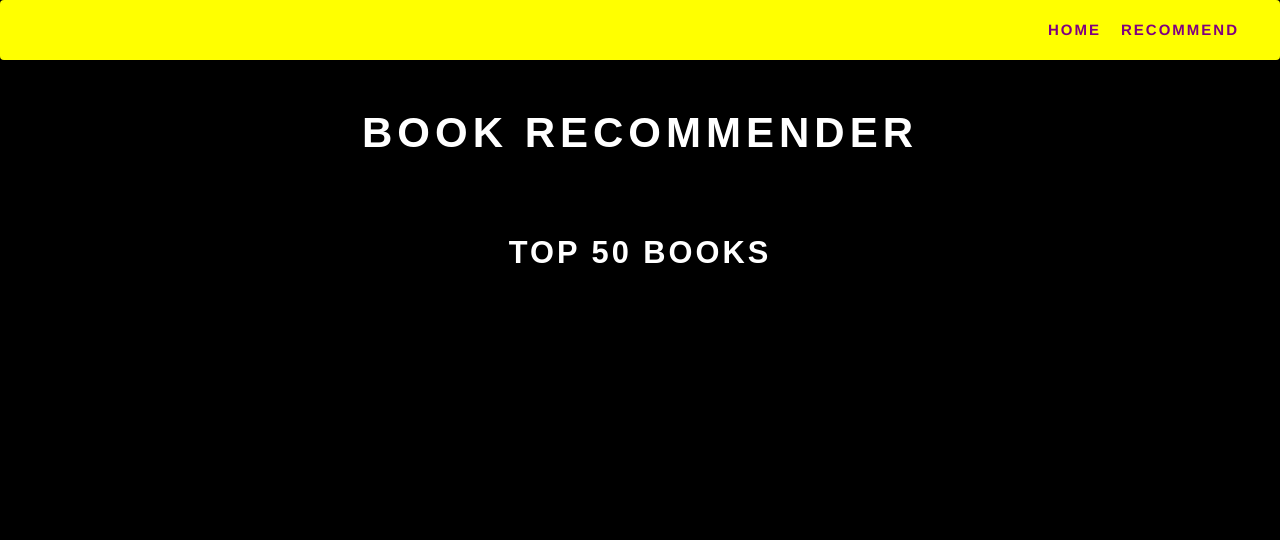
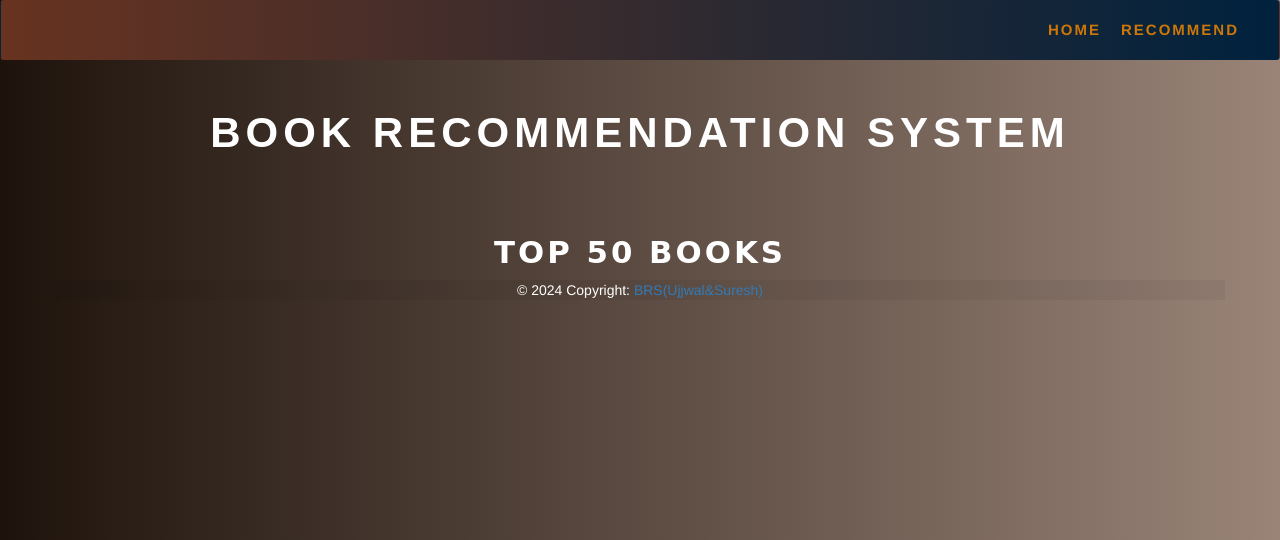
Before and after one commit to UjjwalSilwal/Book-Recommender-System-main, a Flask app: page / in a window 1280 px wide. Shown: the top 540 px of the page. Run offline with Flask 3, Linux system fonts and the light colour scheme; parts of the project's set-up code (start-up, migrations or seed data) failed here and were passed over; some libraries are stand-ins or nearby versions.

Commit message:
CSS modification ✔

```diff
--- a/templates/index.html
+++ b/templates/index.html
@@ -13,12 +13,12 @@
   }
 </style>
 
-<body style="background-color: #000000;">
+<body style=" background: linear-gradient(to right, #1e130c, #9a8478);">
   <head>
     <style>
       /* Add styling for navigation bar */
       .navbar {
-          background-color: yellow;
+        background: linear-gradient(to right, #683320, #00223e);
           height: 60px;
           display: flex;
           align-items: center;
@@ -28,7 +28,7 @@
 
       /* Add styling for navigation links */
       .navbar a {
-          color: purple;
+          color: rgb(205, 119, 7);
           text-decoration: none;
           margin: 0 10px;
           font-size: 15px;
@@ -39,7 +39,7 @@
 
       /* Add hover effect for navigation links */
       .navbar a:hover {
-          color: black;
+          color: gold;
           text-decoration: underline;
       }
     </style>
@@ -50,14 +50,13 @@
       <a href="/recommend">Recommend</a>
     </div>
   </body>
-
     </div>
-      <h1 style="text-align: center; font-family: 'Montserrat', sans-serif; font-size: 3em; font-weight: 800; text-transform: uppercase; letter-spacing: 5px; color: white;margin-top:50px;">Book Recommender</h1>
+      <h1 style="text-align: center; font-family: 'Montserrat', sans-serif; font-size: 3em; font-weight: 800; text-transform: uppercase; letter-spacing: 5px; color: white;margin-top:50px;">Book Recommendation System</h1>
 
     <div class="container">
       <div class="row">
         <div class="col-md-12" style="margin-top:50px">
-          <h1 class="text-white" style="text-align: center; font-family: 'Papyrus', Fantasy; font-size: 2.2em; font-weight: 800; text-transform: uppercase; letter-spacing: 3px; color: white;">Top 50 Books</h1>
+          <h1 class="text-white" style="text-align: center; font-family: cursive; font-size: 2.2em; font-weight: 800; text-transform: uppercase; letter-spacing: 3px; color: white;">Top 50 Books</h1>
 
         </div>
         {% for i in range(book_names| length)%}
@@ -73,8 +72,18 @@
             </div>
         {%endfor%}
 
+        <footer class="bg-body-tertiary text-center">
+          <!-- Grid container -->
+          <div class="container p-4"></div>
+          <!-- Grid container -->
 
-
+          <!-- Copyright -->
+          <div class="text-center p-3 text-white" style="background-color: rgba(0, 0, 0, 0.05);">
+            © 2024 Copyright:
+            <a class="text-body" href="">BRS(Ujjwal&Suresh)</a>
+          </div>
+          <!-- Copyright -->
+        </footer>
 
 </body>
 </html>
```
Also changed, not shown: templates/recommend.html (+13 -10 lines).
